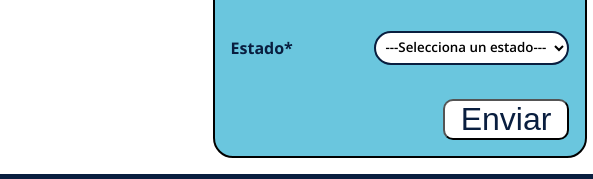
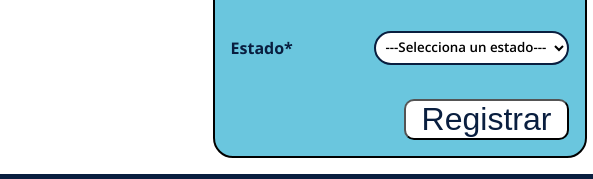
Before and after one commit to angelserna23/houndexpress, a plain HTML site: page register.html in a window 1280 px wide. Shown: the part 891-1070 px from the top of the page, 0-593 px from the left. Drawn offline with nearby package versions, Linux system fonts and the light colour scheme.

Commit message:
modifications in scripts and register.html

```diff
--- a/js/scripts.js
+++ b/js/scripts.js
@@ -0,0 +1 @@
+const guideNumber = document.querySelector(".form__input.guide");
--- a/register.html
+++ b/register.html
@@ -69,7 +69,7 @@
                     </select>
                 </div>
                 <div class="form__button">
-                    <button class="form__send">Enviar</button>
+                    <button class="form__send">Registrar</button>
                 </div>
             </form>
             <section class="form__logo">
```
